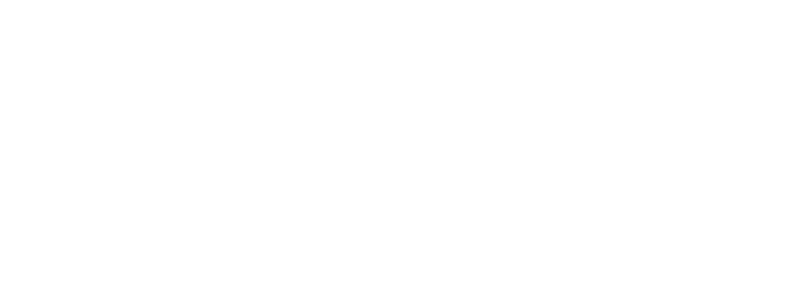
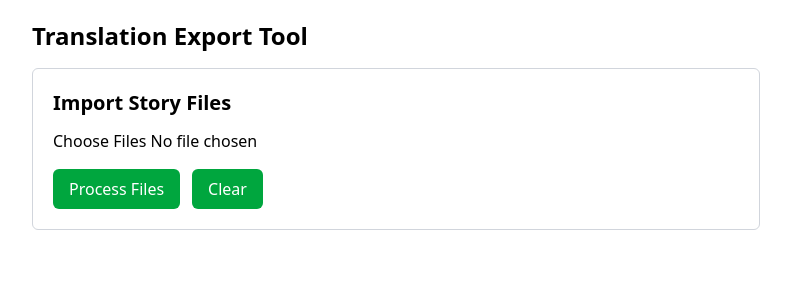
Before and after one commit to ATZ-choosak/DialogsJSON, a React (Vite) app: page /translate in a window 1280 px wide. Before the commit this address had no page. Shown: the top 300 px of the page, without its empty margins (244-1035 px from the left). Built offline with nearby package versions, Linux system fonts and the light colour scheme.

Commit message:
feat: add TranslatePage component and routing for translation functionality

```diff
--- /dev/null
+++ b/src/Pages/TranslatePage.tsx
@@ -0,0 +1,199 @@
+import React, { useState, useRef } from "react";
+
+interface Node {
+  text: string;
+  choices?: {
+    text: string;
+    next: string;
+    function_name: string | null;
+    id: string;
+  }[];
+  isEnding?: boolean;
+  position?: {
+    x: number;
+    y: number;
+  };
+  function_name?: string | null;
+  speaker?: string | null;
+  is_me?: boolean;
+  next?: string;
+}
+
+interface StoryData {
+  nodes: {
+    [key: string]: Node;
+  };
+  characters?: Array<{
+    id: string;
+    name: string;
+  }>;
+}
+
+const TranslatePage = (): React.ReactElement => {
+  const [files, setFiles] = useState<File[]>([]);
+  const [translationData, setTranslationData] = useState<{
+    [key: string]: string;
+  }>({});
+  const [isLoading, setIsLoading] = useState<boolean>(false);
+  const fileInputRef = useRef<HTMLInputElement>(null);
+
+  const handleFileChange = (event: React.ChangeEvent<HTMLInputElement>) => {
+    if (event.target.files) {
+      setFiles(Array.from(event.target.files));
+    }
+  };
+
+  const processFiles = async () => {
+    if (files.length === 0) {
+      alert("Please select at least one file to import.");
+      return;
+    }
+
+    setIsLoading(true);
+    try {
+      const translations: { [key: string]: string } = {};
+
+      for (const file of files) {
+        const text = await file.text();
+        const data: StoryData = JSON.parse(text);
+
+        // Process nodes
+        Object.entries(data.nodes).forEach(([nodeId, node]) => {
+          // Extract main text from nodes
+          if (node.text && typeof node.text === "string") {
+            translations[nodeId] = node.text;
+          }
+
+          // Extract text from choices
+          if (node.choices && Array.isArray(node.choices)) {
+            node.choices.forEach((choice) => {
+              if (choice.text && typeof choice.text === "string") {
+                const choiceId = `${nodeId}`;
+                translations[choiceId] = choice.text;
+              }
+            });
+          }
+        });
+      }
+
+      setTranslationData(translations);
+    } catch (error) {
+      console.error("Error processing files:", error);
+      alert("Error processing files. Please check the file format.");
+    }
+    setIsLoading(false);
+  };
+
+  const exportTranslations = () => {
+    if (Object.keys(translationData).length === 0) {
+      alert("No data to export. Please import files first.");
+      return;
+    }
+
+    const jsonString = JSON.stringify(translationData, null, 2);
+    const blob = new Blob([jsonString], { type: "application/json" });
+    const url = URL.createObjectURL(blob);
+
+    const a = document.createElement("a");
+    a.href = url;
+    a.download = "translations.json";
+    document.body.appendChild(a);
+    a.click();
+    document.body.removeChild(a);
+    URL.revokeObjectURL(url);
+  };
+
+  const clearFiles = () => {
+    setFiles([]);
+    setTranslationData({});
+    if (fileInputRef.current) {
+      fileInputRef.current.value = "";
+    }
+  };
+
+  return (
+    <div className="max-w-3xl mx-auto p-5 font-sans">
+      <h1 className="text-2xl font-bold mb-4">Translation Export Tool</h1>
+
+      <div className="mb-8 p-5 border border-gray-300 rounded-md">
+        <h2 className="text-xl font-semibold mb-3">Import Story Files</h2>
+        <input
+          type="file"
+          accept=".json"
+          multiple
+          onChange={handleFileChange}
+          ref={fileInputRef}
+          className="mb-4 w-full"
+        />
+        <div className="flex gap-3">
+          <button
+            onClick={processFiles}
+            disabled={isLoading || files.length === 0}
+            className={`px-4 py-2 bg-green-600 text-white rounded-md ${
+              isLoading || files.length === 0
+                ? "bg-gray-400 cursor-not-allowed"
+                : "hover:bg-green-700"
+            }`}
+          >
+            {isLoading ? "Processing..." : "Process Files"}
+          </button>
+          <button
+            onClick={clearFiles}
+            disabled={
+              isLoading ||
+              (files.length === 0 && Object.keys(translationData).length === 0)
+            }
+            className={`px-4 py-2 bg-green-600 text-white rounded-md ${
+              isLoading ||
+              (files.length === 0 && Object.keys(translationData).length === 0)
+                ? "bg-gray-400 cursor-not-allowed"
+                : "hover:bg-green-700"
+            }`}
+          >
+            Clear
+          </button>
+        </div>
+      </div>
+
+      {files.length > 0 && (
+        <div className="mb-8 p-5 border border-gray-300 rounded-md">
+          <h3 className="text-lg font-semibold mb-2">Selected Files:</h3>
+          <ul className="list-disc pl-5">
+            {files.map((file, index) => (
+              <li key={index}>{file.name}</li>
+            ))}
+          </ul>
+        </div>
+      )}
+
+      {Object.keys(translationData).length > 0 && (
+        <div className="mb-8 p-5 border border-gray-300 rounded-md">
+          <h2 className="text-xl font-semibold mb-3">Export Translations</h2>
+          <div className="mb-4">
+            <p>
+              Found {Object.keys(translationData).length} translatable texts
+            </p>
+          </div>
+          <button
+            onClick={exportTranslations}
+            className="px-4 py-2 bg-green-600 text-white rounded-md hover:bg-green-700 mb-4"
+          >
+            Export JSON
+          </button>
+
+          <div className="mt-5">
+            <h3 className="text-lg font-semibold mb-2">Preview:</h3>
+            <div className="bg-gray-100 p-4 rounded-md overflow-auto max-h-[300px]">
+              <pre className="m-0 whitespace-pre-wrap">
+                {JSON.stringify(translationData, null, 2).substring(0, 300)}
+                {Object.keys(translationData).length > 10 ? "..." : ""}
+              </pre>
+            </div>
+          </div>
+        </div>
+      )}
+    </div>
+  );
+};
+
+export default TranslatePage;
--- a/src/main.tsx
+++ b/src/main.tsx
@@ -1,16 +1,17 @@
-import { StrictMode } from 'react'
-import { createRoot } from 'react-dom/client'
-import { BrowserRouter, Routes, Route } from 'react-router-dom'
-import './index.css'
-import App from './App.tsx'
+import { StrictMode } from "react";
+import { createRoot } from "react-dom/client";
+import { BrowserRouter, Routes, Route } from "react-router-dom";
+import "./index.css";
+import App from "./App.tsx";
+import TranslatePage from "./Pages/TranslatePage.tsx";
 
-createRoot(document.getElementById('root')!).render(
+createRoot(document.getElementById("root")!).render(
   <StrictMode>
     <BrowserRouter>
       <Routes>
-        <Route path="/" element={<App />}>
-        </Route>
+        <Route path="/" element={<App />}></Route>
+        <Route path="/translate" element={<TranslatePage />}></Route>
       </Routes>
     </BrowserRouter>
-  </StrictMode>,
-)
+  </StrictMode>
+);
```
Also changed, not shown: src/App.tsx (+60 -21 lines).
